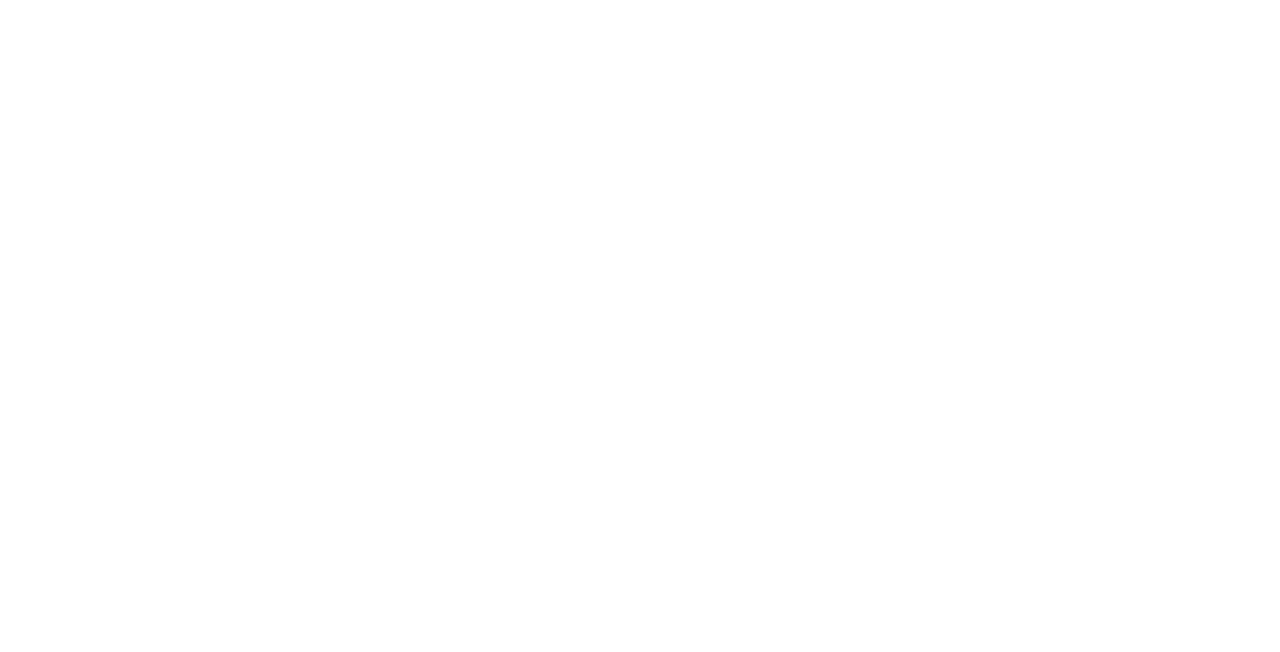
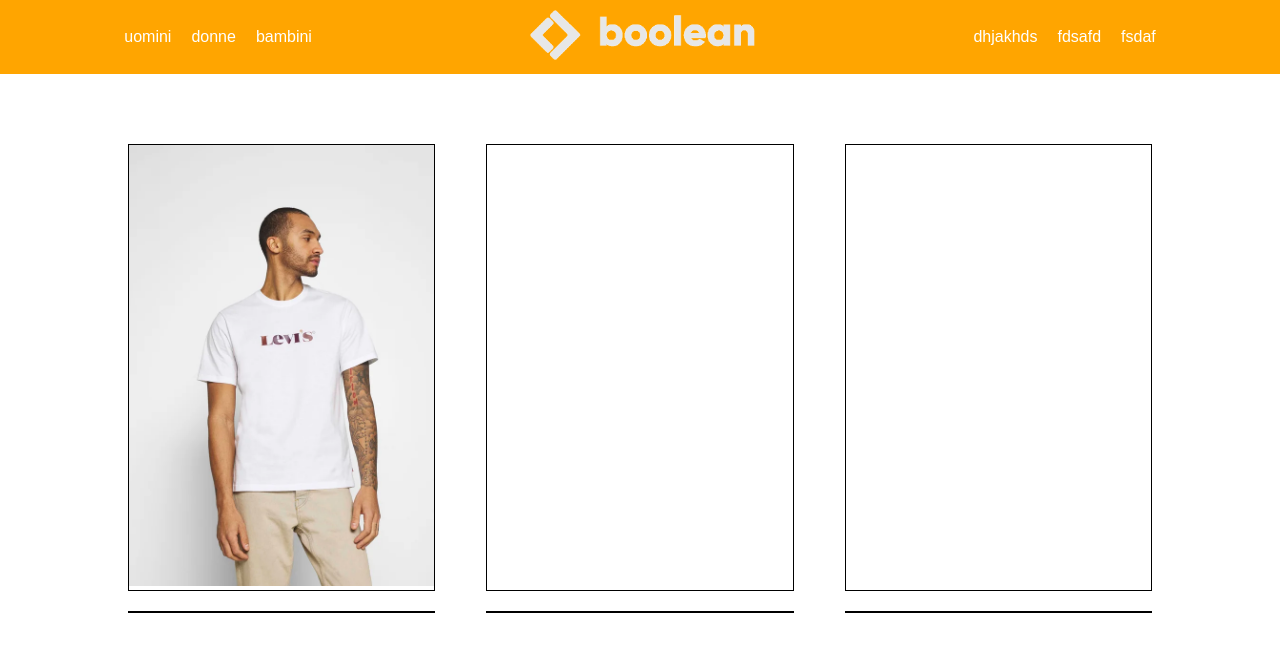
Before and after one commit to LorenzoVivenzio/html-css-boolando, a plain HTML site: page index.html in a window 1280 px wide. Drawn offline with Linux system fonts and the light colour scheme.

Commit message:
add fine header, inizio card

```diff
--- a/css/style.css
+++ b/css/style.css
@@ -0,0 +1,60 @@
+*{
+    padding: 0;
+    margin: 0;
+    box-sizing: border-box;
+}
+img{
+    max-width: 100%;
+}
+.bs{
+    border: 1px solid black;
+}
+a{
+    text-decoration: none;
+    color: inherit;
+}
+.flex{
+    display: flex;
+}
+.nav{
+    width: 100%;
+    margin: 0 auto;
+    flex-direction: row;
+    justify-content: space-around;
+    align-items: center;
+    font-family: sans-serif;
+    background-color: orange;
+    padding: 10px;
+    margin-bottom: 50px;
+}
+.img-logo{
+    height: 50px;
+}
+.selection li{
+    flex-direction: row;
+    list-style: none;
+    justify-content: center;
+    align-items: center;
+    padding: 10px;
+}
+li{
+    color: white;
+}
+.container{
+    margin: 0 auto;
+    max-width: 80%;
+    /* height: 1000px; */
+    /* background-color: bisque; */
+}
+.row-card{
+    display: flex;
+    flex-wrap: wrap;
+    justify-content: space-between;
+}
+.col-30{
+    width: 30%;
+    margin-top: 20px;
+}
+.card{
+    background-image: cover;
+}
--- a/index.html
+++ b/index.html
@@ -1,12 +1,54 @@
 <!DOCTYPE html>
 <html lang="en">
+
 <head>
     <meta charset="UTF-8">
     <meta name="viewport" content="width=device-width, initial-scale=1.0">
     <title>Document</title>
     <link rel="stylesheet" href="./css/style.css">
 </head>
+
 <body>
+    <!-- hedear logo -->
+     <header>
+        <div class="nav flex">
+            <div class="selection">
+                <ul class="flex">
+                    <li><a href="">uomini</a></li>
+                    <li><a href="">donne</a></li>
+                    <li><a href="">bambini</a></li>
+                </ul>
+            </div>
+            <div class="logo">
+                <img class="img-logo" src="./img/boolean-logo.png" alt="">
+            </div>
+            <div class="icons selection">
+                <ul class="flex">
+                    <li><a href="">dhjakhds</a></li>
+                    <li><a href="">fdsafd</a></li>
+                    <li><a href="">fsdaf</a></li>
+                </ul>
+            </div>
+        </div>
+     </header>
+     <!-- mian menu -->
+      <main>
+        <div class="container">
+            <section>
+            <div class="row-card">
+                <div class="col-30 bs">
+                    <img src="./img/1.webp" alt="" class="card">
+                    <!-- <img src="./img/1b.webp" alt=""> -->
+                </div>
+                <div class="col-30 bs"></div>
+                <div class="col-30 bs"></div>
+                <div class="col-30 bs"></div>
+                <div class="col-30 bs"></div>
+                <div class="col-30 bs"></div>
+            </div>
+            </section>
+        </div>
+      </main>
+</body>
 
-</body>
 </html>
```
